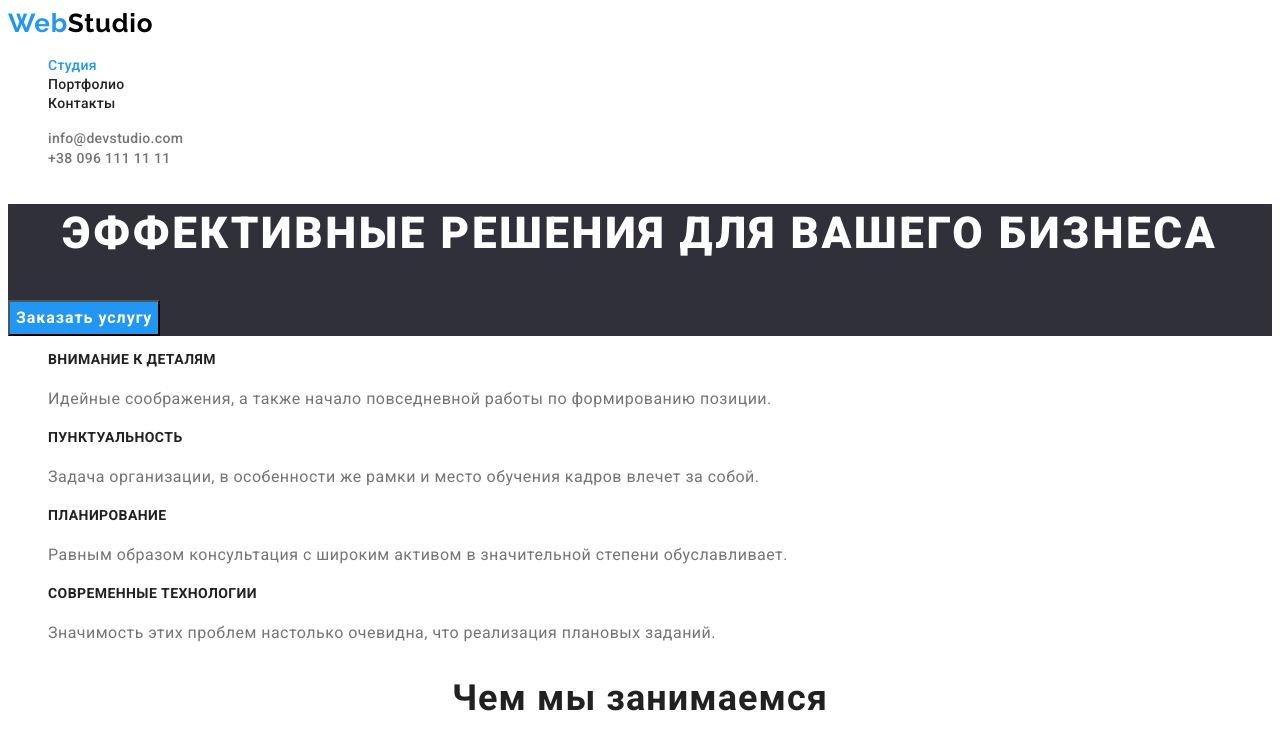
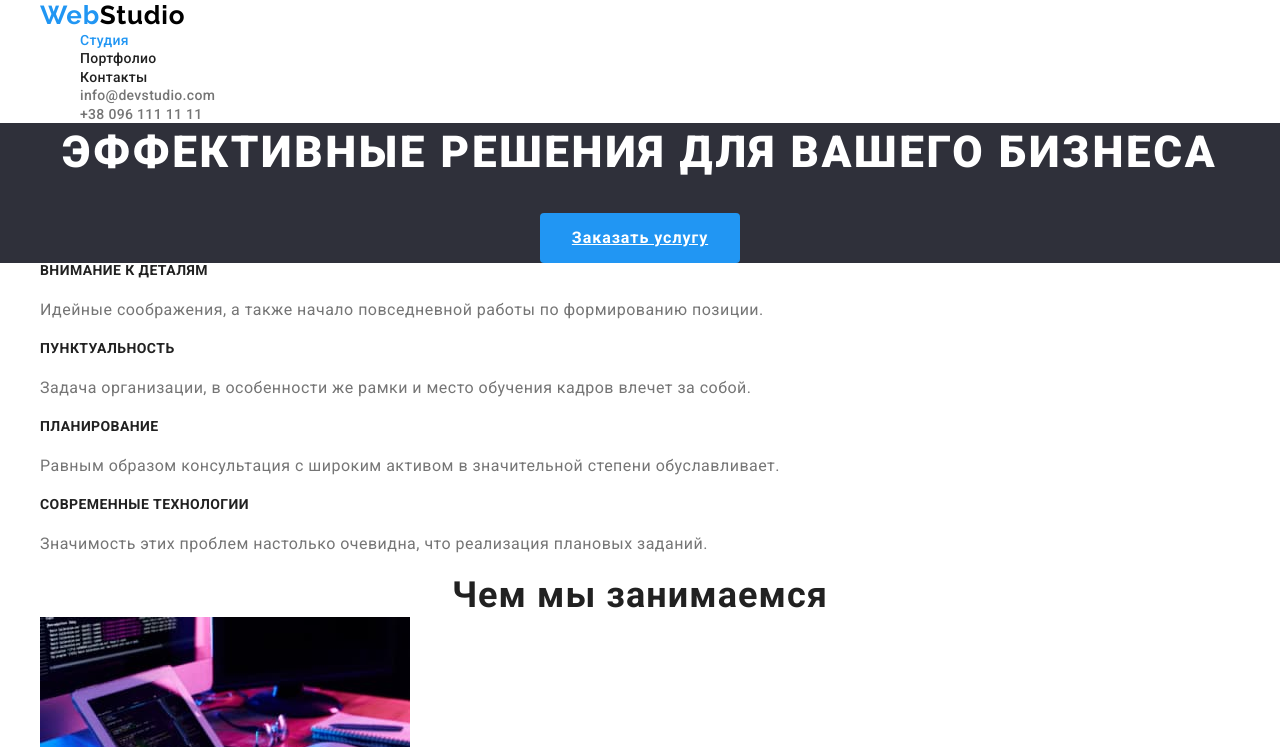
Before and after one commit to Andriy323/goit-markup-hw-03, a plain HTML site: page index.html in a window 1280 px wide. Shown: the top 747 px of the page. Drawn offline with nearby package versions, Linux system fonts and the light colour scheme.

Commit message:
Start-mod-3

```diff
--- a/css/styles.css
+++ b/css/styles.css
@@ -35,6 +35,7 @@ body {
   line-height: 1.19;
 }
 
+
 .logo-secondary {
   color: #000000;
   font-family: 'Raleway', sans-serif;
@@ -62,9 +63,11 @@ body {
 /* <<<---HERO--->>> */
 .hero {
   background-color: #2f303a;
+  text-align: center;
 }
 
 .hero-title {
+  margin-bottom: 30px;
   color: var(--white-color);
   font-weight: 900;
   font-size: 44px;
@@ -75,6 +78,7 @@ body {
 }
 
 .hero-button {
+  border-radius: 4px;
   color: var(--white-color);
   background-color: #2196f3;
   font-family: inherit;
@@ -82,11 +86,23 @@ body {
   font-size: 16px;
   line-height: 1.88;
   letter-spacing: 0.06em;
+  padding: 10px 32px;
+  display: inline-block;
 }
 
+h1 ,h2 ,h3 {
+  margin: 0;
+}
 .hero-button:hover,
 .hero-button:focus {
   background-color: #188ce8;
+}
+
+.container {
+width: 1200px;
+/* background-color: tomato; */
+margin-left: auto;
+margin-right: auto;
 }
 
 /* <<<---НАШЕ ПРЕИМУЩИСТВО--->>> */
@@ -230,6 +246,8 @@ body {
 
 .list {
   list-style: none;
+  margin-top: 0;
+  margin-bottom: 0;
 }
 
 .link {
--- a/index.html
+++ b/index.html
@@ -10,28 +10,37 @@
       href="https://fonts.googleapis.com/css2?family=Raleway:wght@700&family=Roboto:wght@400;500;700;900&display=swap"
       rel="stylesheet"
     />
+    <link rel="stylesheet" href="node_modules/modern-normalize/modern-normalize.css" />
     <link rel="stylesheet" href="./css/styles.css" />
   </head>
   <body>
     <header class="header">
-      <nav class="nav">
+      <nav class="container">
         <a href="/" class="nav-link-logo link"
-          ><span class="logo">Web</span><span class="logo-secondary">Studio</span></a>
+          ><span class="logo">Web</span><span class="logo-secondary">Studio</span></a
+        >
         <ul class="list">
           <li><a href="" class="nav-link current link">Студия</a></li>
           <li><a href="./portfolio.html" class="nav-link link">Портфолио</a></li>
           <li><a href="" class="nav-link link">Контакты</a></li>
         </ul>
       </nav>
-      <ul class="list">
-        <li><a href="mailto:info@devstudio.com" class="nav-link-address link">info@devstudio.com</a></li>
-        <li><a href="tel:+380961111111" class="nav-link-address link">+38 096 111 11 11</a></li>
-      </ul>
+      <div class="container">
+        <ul class="list">
+          <li>
+            <a href="mailto:info@devstudio.com" class="nav-link-address link">info@devstudio.com</a>
+          </li>
+          <li><a href="tel:+380961111111" class="nav-link-address link">+38 096 111 11 11</a></li>
+        </ul>
+      </div>
     </header>
     <main class="main">
       <section class="hero">
-        <h1 class="hero-title">Эффективные решения для вашего бизнеса</h1>
-        <button type="button" class="hero-button">Заказать услугу</button>
+        <div class="container">
+          <h1 class="hero-title">Эффективные решения для вашего бизнеса</h1>
+          <!-- <button type="button" class="hero-button">Заказать услугу</button> -->
+          <a href="" class="hero-button">Заказать услугу</a>
+        </div>
       </section>
 
       <section class="style">
```
